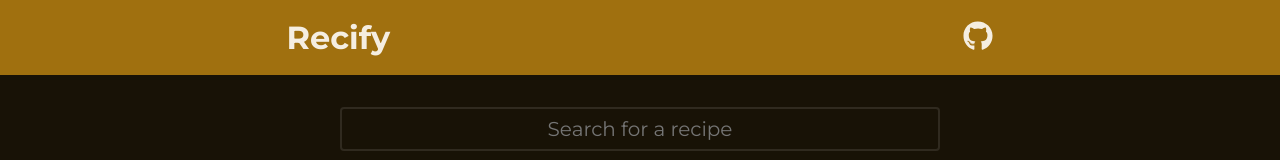
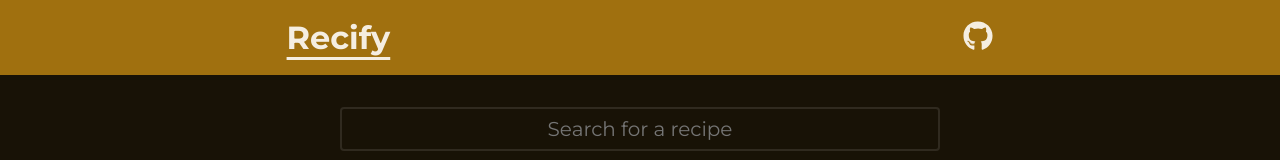
Before and after one commit to recify/recify, a React (Vite) app in the folder app/: page / in a window 1280 px wide. Shown: the top 160 px of the page. Built offline with nearby package versions, Linux system fonts and the light colour scheme; no server answers.

Commit message:
Add Link to header title, and update styling for anchor tags

```diff
--- a/app/src/App.jsx
+++ b/app/src/App.jsx
@@ -2,7 +2,6 @@
 import Home from './components/Home/Home.jsx';
 import Header from './components/Header/Header.jsx';
 import Recipe from './components/Recipe/Recipe.jsx';
-import Search from './components/Shared/Search.jsx';
 import Recipes from './components/Recipes/Recipes.jsx';
 import SearchContextProvider from './context/SearchContextProvider.jsx';
 
--- a/app/src/components/Header/Header.jsx
+++ b/app/src/components/Header/Header.jsx
@@ -1,10 +1,14 @@
 import { FaGithub } from 'react-icons/fa';
 import './Header.styles.css';
+import { Link } from 'react-router-dom';
 
 const Header = () => {
   return (
     <header>
+      <Link to={'/'}>
         <h1 id="header-title">Recify</h1>
+      </Link>
+      <nav>
         <div className="header-links-theme-container">
           <a
             className="header-link"
@@ -14,6 +18,7 @@
             <FaGithub />
           </a>
         </div>
+      </nav>
     </header>
   );
 };
--- a/app/src/index.css
+++ b/app/src/index.css
@@ -49,7 +49,7 @@
 
   --gutters: 1rem;
   --opacity: 0.7;
-  --underline-offset: 5px;
+  --underline-offset: 8px;
 }
 
 /* Dark Mode */
```
Lines whose indentation alone changed are shown as unchanged.
